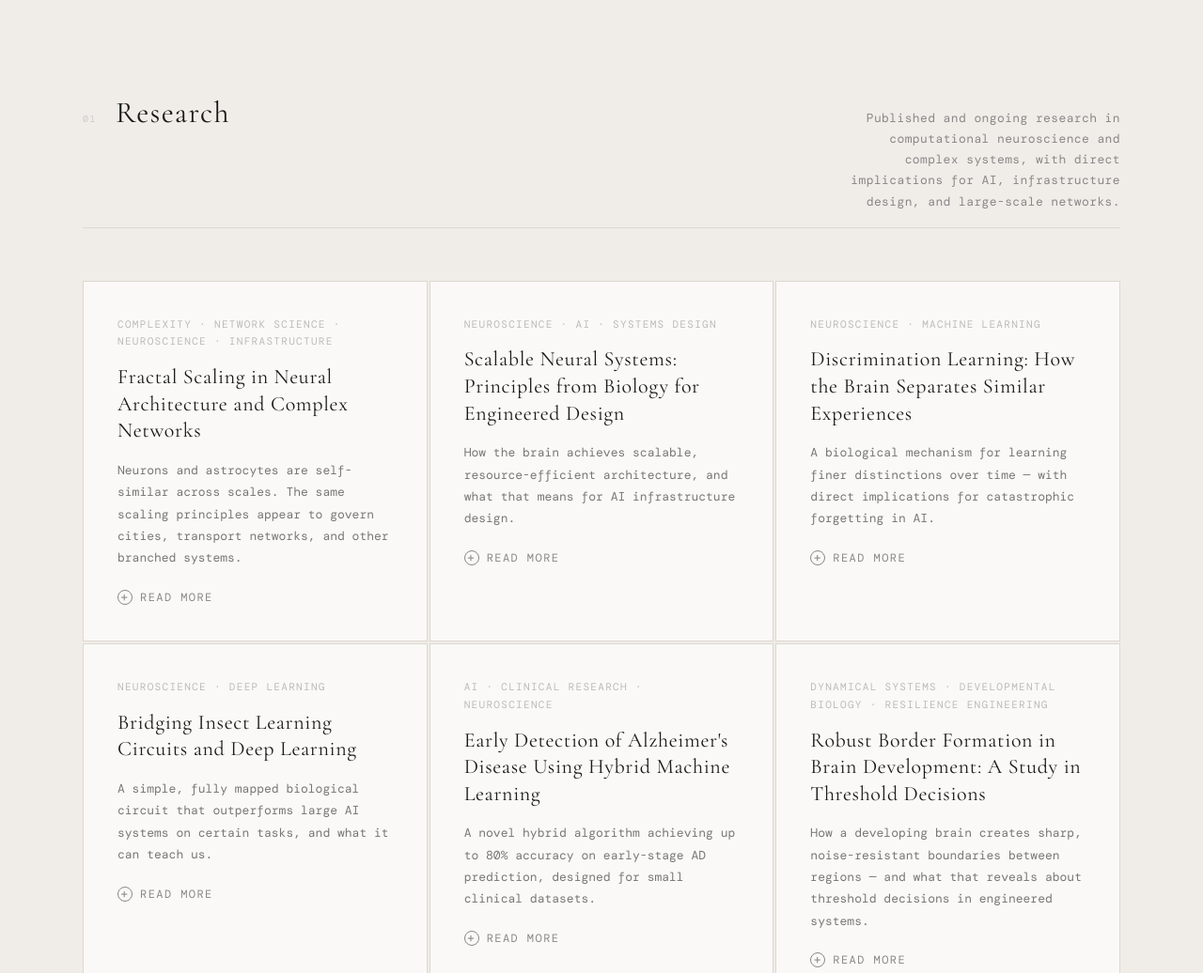
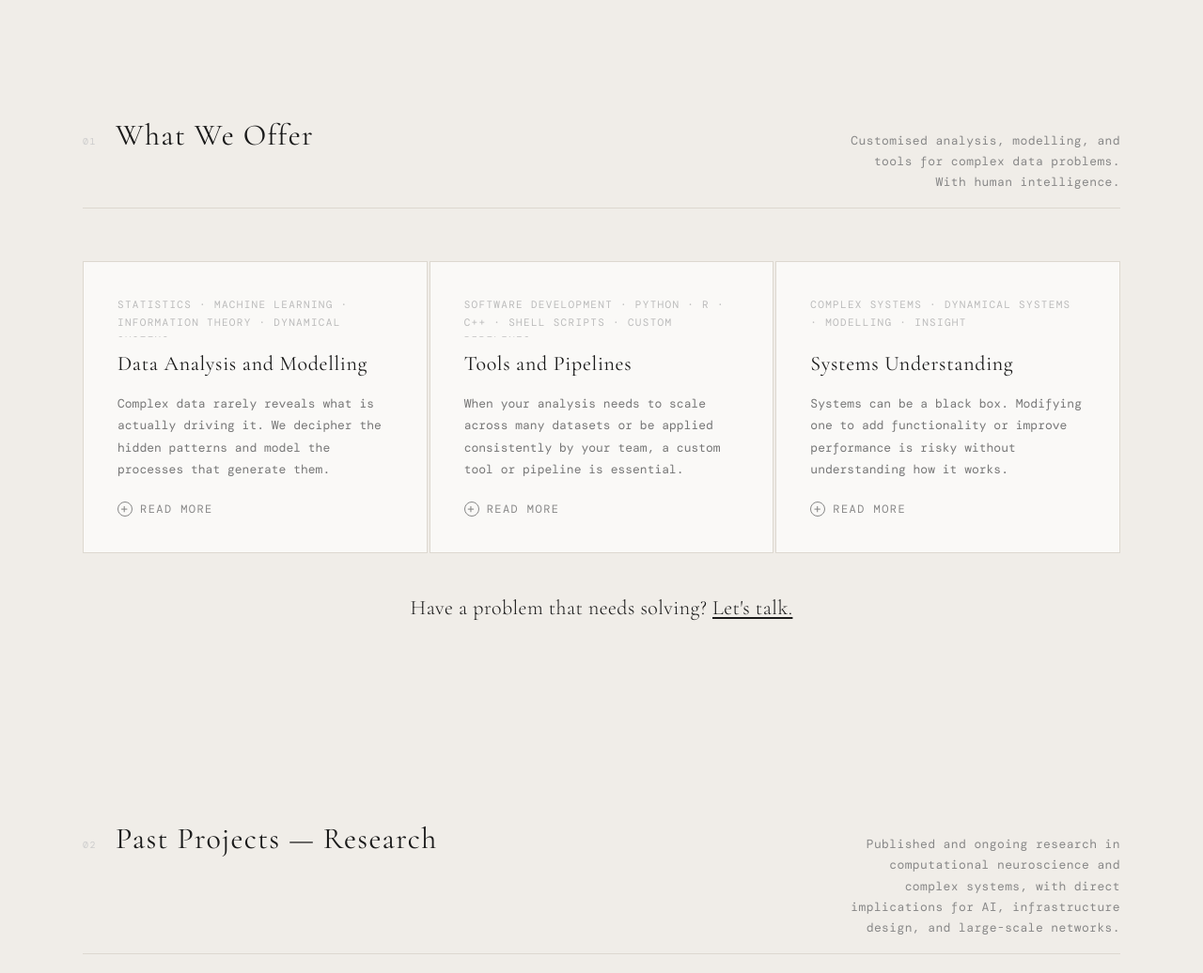
Before and after one commit to brainalgos/brainalgos.github.io, a plain HTML site: page index.html in a window 1280 px wide. Shown: the part 1194-2230 px from the top of the page at 94% size. Drawn offline with nearby package versions, Linux system fonts and the light colour scheme; a web font is replaced by a local one.

Commit message:
fixed cards so that titles and tags are aligned, added services tabs and message to call

```diff
--- a/index.html
+++ b/index.html
@@ -218,6 +218,7 @@
     display: grid;
     grid-template-columns: repeat(auto-fill, minmax(320px, 1fr));
     gap: 2px;
+    align-items: stretch;
   }
 
   /* ── PROJECT CARD ── */
@@ -229,6 +230,8 @@
     transition: background 0.2s, border-color 0.2s;
     position: relative;
     overflow: hidden;
+    display: flex;
+    flex-direction: column;
   }
 
   .card::before {
@@ -253,6 +256,8 @@
     text-transform: uppercase;
     color: #bbb;
     margin-bottom: 14px;
+    height: 44px;
+    overflow: hidden;
   }
 
   .card-title {
@@ -270,6 +275,7 @@
     color: #777;
     line-height: 1.8;
     margin-bottom: 20px;
+    flex-grow: 1;
   }
 
   .card-toggle {
@@ -358,7 +364,7 @@
     border-top: 1px solid var(--faint);
     display: grid;
     grid-template-columns: 1fr 1fr;
-    align-items: start;
+    align-items: stretch;
     gap: 0;
     max-width: 1200px;
     margin: 0 auto;
@@ -383,7 +389,7 @@
   .contact-right {
     display: grid;
     grid-template-rows: auto auto;
-    align-items: start;
+    align-items: stretch;
     gap: 12px;
     text-align: right;
   }
@@ -579,6 +585,7 @@
     <span class="nav-wordmark">BrainAlgos</span>
   </a>
   <ul class="nav-links">
+    <li><a href="#services">Services</a></li>
     <li><a href="#research">Research</a></li>
     <li><a href="#consulting">Consulting</a></li>
     <li><a href="#contact">Contact</a></li>
@@ -761,21 +768,89 @@
   </p>
 </div>
 
+<!-- ── WHAT WE OFFER ── -->
+<div id="services" style="padding-top: 40px;">
+<div class="section">
+  <div class="section-header">
+    <span class="section-num">01</span>
+    <h2 class="section-title">What We Offer</h2>
+    <p class="section-desc">Customised analysis, modelling, and tools for complex data problems. With human intelligence.</p>
+  </div>
+
+  <div class="project-grid">
+
+    <!-- Service Card 1 — Data Analysis and Modelling -->
+    <div class="card" onclick="toggleCard(this)">
+      <div class="card-tag">Statistics · Machine Learning · Information Theory · Dynamical Systems</div>
+      <h3 class="card-title">Data Analysis and Modelling</h3>
+      <p class="card-summary">Complex data rarely reveals what is actually driving it. We decipher the hidden patterns and model the processes that generate them.</p>
+      <div class="card-toggle">
+        <div class="card-toggle-icon">+</div>
+        Read more
+      </div>
+      <div class="card-body">
+        <div class="card-body-inner">
+          <p>Complex data rarely reveals what is actually driving it. We use tools from statistics, machine learning, information theory, and dynamical systems to decipher the hidden patterns and model the processes that generate them. The outcome is a clear understanding of your system that allows you to modify it and make it perform the way you need it to.</p>
+        </div>
+      </div>
+    </div>
+
+    <!-- Service Card 2 — Tools and Pipelines -->
+    <div class="card" onclick="toggleCard(this)">
+      <div class="card-tag">Software Development · Python · R · C++ · Shell Scripts · Custom Pipelines</div>
+      <h3 class="card-title">Tools and Pipelines</h3>
+      <p class="card-summary">When your analysis needs to scale across many datasets or be applied consistently by your team, a custom tool or pipeline is essential.</p>
+      <div class="card-toggle">
+        <div class="card-toggle-icon">+</div>
+        Read more
+      </div>
+      <div class="card-body">
+        <div class="card-body-inner">
+          <p>When your analysis needs to scale across many datasets or be applied consistently by your team, a custom tool or pipeline is essential. We have extensive experience developing practical software tailored to your specific needs, optimised for speed, scalability, and ease of use. The outcome is a software package that is yours to keep, customised to your use cases, and ready to run.</p>
+        </div>
+      </div>
+    </div>
+
+    <!-- Service Card 3 — Systems Understanding -->
+    <div class="card" onclick="toggleCard(this)">
+      <div class="card-tag">Complex Systems · Dynamical Systems · Modelling · Insight</div>
+      <h3 class="card-title">Systems Understanding</h3>
+      <p class="card-summary">Systems can be a black box. Modifying one to add functionality or improve performance is risky without understanding how it works.</p>
+      <div class="card-toggle">
+        <div class="card-toggle-icon">+</div>
+        Read more
+      </div>
+      <div class="card-body">
+        <div class="card-body-inner">
+          <p>Systems can be a black box, and modifying one to add functionality or improve performance is risky without understanding how it works. We are experienced at analysing complex systems and deciphering their nuts and bolts to understand why and how they behave the way they do. The outcome is genuine insight into your system, giving you the confidence to scale it, fix it, or adapt it to new demands without guesswork.</p>
+        </div>
+      </div>
+    </div>
+
+  </div>
+
+  <div style="text-align:center; padding: 40px 0 8px;">
+    <p style="font-family:'Cormorant Garamond',Georgia,serif; font-size:22px; font-weight:300; color:#1a1a1a; letter-spacing:0.02em;">Have a problem that needs solving? <a href="#contact" style="color:#1a1a1a; text-decoration:underline; text-underline-offset:3px;">Let's talk.</a></p>
+  </div>
+
+</div>
+</div>
+
 <!-- ── RESEARCH SECTION ── -->
 <div id="research" style="padding-top: 16px;">
 <div class="section">
   <div class="section-header">
-    <span class="section-num">01</span>
-    <h2 class="section-title">Research</h2>
+    <span class="section-num">02</span>
+    <h2 class="section-title">Past Projects — Research</h2>
     <p class="section-desc">Published and ongoing research in computational neuroscience and complex systems, with direct implications for AI, infrastructure design, and large-scale networks.</p>
   </div>
 
   <div class="project-grid">
 
-    <!-- Research Card 0 — Fractal Scaling (new, most current) -->
+    <!-- Research Card 0 — Shape and Scaling -->
     <div class="card" onclick="toggleCard(this)">
       <div class="card-tag">Complexity · Network Science · Neuroscience · Infrastructure</div>
-      <h3 class="card-title">Fractal Scaling in Neural Architecture and Complex Networks</h3>
+      <h3 class="card-title">Shape and Scaling Determinants of Complex Networks</h3>
       <p class="card-summary">Neurons and astrocytes are self-similar across scales. The same scaling principles appear to govern cities, transport networks, and other branched systems.</p>
       <div class="card-toggle">
         <div class="card-toggle-icon">+</div>
@@ -791,6 +866,30 @@
             <div class="card-meta-item">Collaborators<span>Scripps Research · OIST Japan</span></div>
             <div class="card-meta-item">Methods<span>Box counting · Multifractal analysis · Moment scaling</span></div>
             <div class="card-meta-item">Status<span>Ongoing</span></div>
+          </div>
+        </div>
+      </div>
+    </div>
+
+    <!-- Research Card 2 -->
+    <div class="card" onclick="toggleCard(this)">
+      <div class="card-tag">AI · Clinical Research · Neuroscience</div>
+      <h3 class="card-title">Early Detection of Alzheimer's Disease Using Hybrid Machine Learning</h3>
+      <p class="card-summary">A novel hybrid algorithm achieving up to 80% accuracy on early-stage AD prediction, designed for small clinical datasets.</p>
+      <div class="card-toggle">
+        <div class="card-toggle-icon">+</div>
+        Read more
+      </div>
+      <div class="card-body">
+        <div class="card-body-inner">
+          <p>One of the central challenges in Alzheimer's disease research is predicting onset before symptoms appear. This is difficult because the disease is poorly understood at the causal level, making early indicators hard to identify. At the same time, a growing body of publicly available data now captures biomarkers and clinical symptom markers across different stages of the disease, creating an opportunity to trace how these markers evolve as the disease progresses.</p>
+          <p>A core technical obstacle is data scarcity. Traditional deep learning models require datasets on the order of millions of samples. A good clinical dataset in this domain might have 5,000 patients. This rules out standard approaches and demands something more efficient. We developed a hybrid algorithm that addresses this directly: an information maximisation step first identifies the most predictive biomarkers, which are then fed into a Naive Bayes classifier augmented with a gradient descent optimisation layer to weight the most promising features appropriately. In preliminary results the model achieves up to 80% accuracy on early-stage patient data.</p>
+          <p>A further limitation of most commercial models, including tools like Precivity, is that they operate on a fixed set of biomarkers. Our Bayesian core accumulates evidence across whatever markers are available, making it both flexible and agnostic to the specific inputs a patient presents. The next phase of the work focuses on extending this further, building a model that can generalise across varying biomarker types and data sources without requiring a fixed input schema.</p>
+          <p>This work was carried out as independent research funded in 2024, in association with the Neurolinx Research Institute and in collaboration with scientists at the Alzheimer's Disease Research Center at UC San Diego.</p>
+          <div class="card-meta">
+            <div class="card-meta-item">Affiliation<span>Neurolinx Research Institute · UCSD ADRC</span></div>
+            <div class="card-meta-item">Methods<span>Information maximisation · Naive Bayes · Gradient descent</span></div>
+            <div class="card-meta-item">Status<span>Ongoing · Paper in preparation</span></div>
           </div>
         </div>
       </div>
@@ -821,30 +920,7 @@
       </div>
     </div>
 
-    <!-- Research Card 2 -->
-    <div class="card" onclick="toggleCard(this)">
-      <div class="card-tag">Neuroscience · Machine Learning</div>
-      <h3 class="card-title">Discrimination Learning: How the Brain Separates Similar Experiences</h3>
-      <p class="card-summary">A biological mechanism for learning finer distinctions over time — with direct implications for catastrophic forgetting in AI.</p>
-      <div class="card-toggle">
-        <div class="card-toggle-icon">+</div>
-        Read more
-      </div>
-      <div class="card-body">
-        <div class="card-body-inner">
-          <p>All animals display perceptual learning: two stimuli that are initially indistinguishable become separable through experience. This is a fundamental feature of biological intelligence, yet the mechanism behind it is poorly understood. We investigated this question using olfactory learning in both mammals and invertebrates, giving us a comparative window into whether the underlying mechanism is conserved across very different nervous systems.</p>
-          <p>We showed that variability in olfactory responses, rather than being noise to be eliminated, plays a functional role. Coupled with a recurrent negative feedback mechanism, this variability enables the system to progressively separate the representations of similar stimuli over time. The brain is not simply storing experiences. It is actively restructuring its internal representations through feedback and controlled randomness to make finer and finer distinctions.</p>
-          <p>The implications extend directly into machine learning. One of the persistent challenges in AI is catastrophic forgetting: when a model learns a new category, it tends to overwrite what it previously learned, requiring the whole system to be retrained. The biological mechanism we identified suggests a different approach. By exploiting variability and using recurrent negative feedback to sharpen distinctions incrementally, a system can learn new categories without disturbing existing ones. This points toward more efficient and robust learning architectures that do not require retraining from scratch every time new information is introduced.</p>
-          <div class="card-meta">
-            <div class="card-meta-item">Affiliation<span>UC San Diego · Salk Institute</span></div>
-            <div class="card-meta-item">Methods<span>Recurrent negative feedback · Variability analysis</span></div>
-            <div class="card-meta-item">Status<span>Published</span></div>
-          </div>
-        </div>
-      </div>
-    </div>
-
-    <!-- Research Card 3 -->
+    <!-- Research Card 4 -->
     <div class="card" onclick="toggleCard(this)">
       <div class="card-tag">Neuroscience · Deep Learning</div>
       <h3 class="card-title">Bridging Insect Learning Circuits and Deep Learning</h3>
@@ -867,25 +943,24 @@
       </div>
     </div>
 
-    <!-- Research Card 4 -->
+    <!-- Research Card 3 -->
     <div class="card" onclick="toggleCard(this)">
-      <div class="card-tag">AI · Clinical Research · Neuroscience</div>
-      <h3 class="card-title">Early Detection of Alzheimer's Disease Using Hybrid Machine Learning</h3>
-      <p class="card-summary">A novel hybrid algorithm achieving up to 80% accuracy on early-stage AD prediction, designed for small clinical datasets.</p>
+      <div class="card-tag">Neuroscience · Machine Learning</div>
+      <h3 class="card-title">Discrimination Learning: How the Brain Separates Similar Experiences</h3>
+      <p class="card-summary">A biological mechanism for learning finer distinctions over time — with direct implications for catastrophic forgetting in AI.</p>
       <div class="card-toggle">
         <div class="card-toggle-icon">+</div>
         Read more
       </div>
       <div class="card-body">
         <div class="card-body-inner">
-          <p>One of the central challenges in Alzheimer's disease research is predicting onset before symptoms appear. This is difficult because the disease is poorly understood at the causal level, making early indicators hard to identify. At the same time, a growing body of publicly available data now captures biomarkers and clinical symptom markers across different stages of the disease, creating an opportunity to trace how these markers evolve as the disease progresses.</p>
-          <p>A core technical obstacle is data scarcity. Traditional deep learning models require datasets on the order of millions of samples. A good clinical dataset in this domain might have 5,000 patients. This rules out standard approaches and demands something more efficient. We developed a hybrid algorithm that addresses this directly: an information maximisation step first identifies the most predictive biomarkers, which are then fed into a Naive Bayes classifier augmented with a gradient descent optimisation layer to weight the most promising features appropriately. In preliminary results the model achieves up to 80% accuracy on early-stage patient data.</p>
-          <p>A further limitation of most commercial models, including tools like Precivity, is that they operate on a fixed set of biomarkers. Our Bayesian core accumulates evidence across whatever markers are available, making it both flexible and agnostic to the specific inputs a patient presents. The next phase of the work focuses on extending this further, building a model that can generalise across varying biomarker types and data sources without requiring a fixed input schema.</p>
-          <p>This work was carried out as independent research funded in 2024, in association with the Neurolinx Research Institute and in collaboration with scientists at the Alzheimer's Disease Research Center at UC San Diego.</p>
+          <p>All animals display perceptual learning: two stimuli that are initially indistinguishable become separable through experience. This is a fundamental feature of biological intelligence, yet the mechanism behind it is poorly understood. We investigated this question using olfactory learning in both mammals and invertebrates, giving us a comparative window into whether the underlying mechanism is conserved across very different nervous systems.</p>
+          <p>We showed that variability in olfactory responses, rather than being noise to be eliminated, plays a functional role. Coupled with a recurrent negative feedback mechanism, this variability enables the system to progressively separate the representations of similar stimuli over time. The brain is not simply storing experiences. It is actively restructuring its internal representations through feedback and controlled randomness to make finer and finer distinctions.</p>
+          <p>The implications extend directly into machine learning. One of the persistent challenges in AI is catastrophic forgetting: when a model learns a new category, it tends to overwrite what it previously learned, requiring the whole system to be retrained. The biological mechanism we identified suggests a different approach. By exploiting variability and using recurrent negative feedback to sharpen distinctions incrementally, a system can learn new categories without disturbing existing ones. This points toward more efficient and robust learning architectures that do not require retraining from scratch every time new information is introduced.</p>
           <div class="card-meta">
-            <div class="card-meta-item">Affiliation<span>Neurolinx Research Institute · UCSD ADRC</span></div>
-            <div class="card-meta-item">Methods<span>Information maximisation · Naive Bayes · Gradient descent</span></div>
-            <div class="card-meta-item">Status<span>Ongoing · Paper in preparation</span></div>
+            <div class="card-meta-item">Affiliation<span>UC San Diego · Salk Institute</span></div>
+            <div class="card-meta-item">Methods<span>Recurrent negative feedback · Variability analysis</span></div>
+            <div class="card-meta-item">Status<span>Published</span></div>
           </div>
         </div>
       </div>
@@ -920,8 +995,8 @@
 <div id="consulting" style="padding-top: 40px;">
 <div class="section">
   <div class="section-header">
-    <span class="section-num">02</span>
-    <h2 class="section-title">Consulting & Engineering</h2>
+    <span class="section-num">03</span>
+    <h2 class="section-title">Past Projects — Consulting & Engineering</h2>
     <p class="section-desc">Software, systems and infrastructure work across two decades. From internet backbone hardware to AI-powered document analysis.</p>
   </div>
 
```
